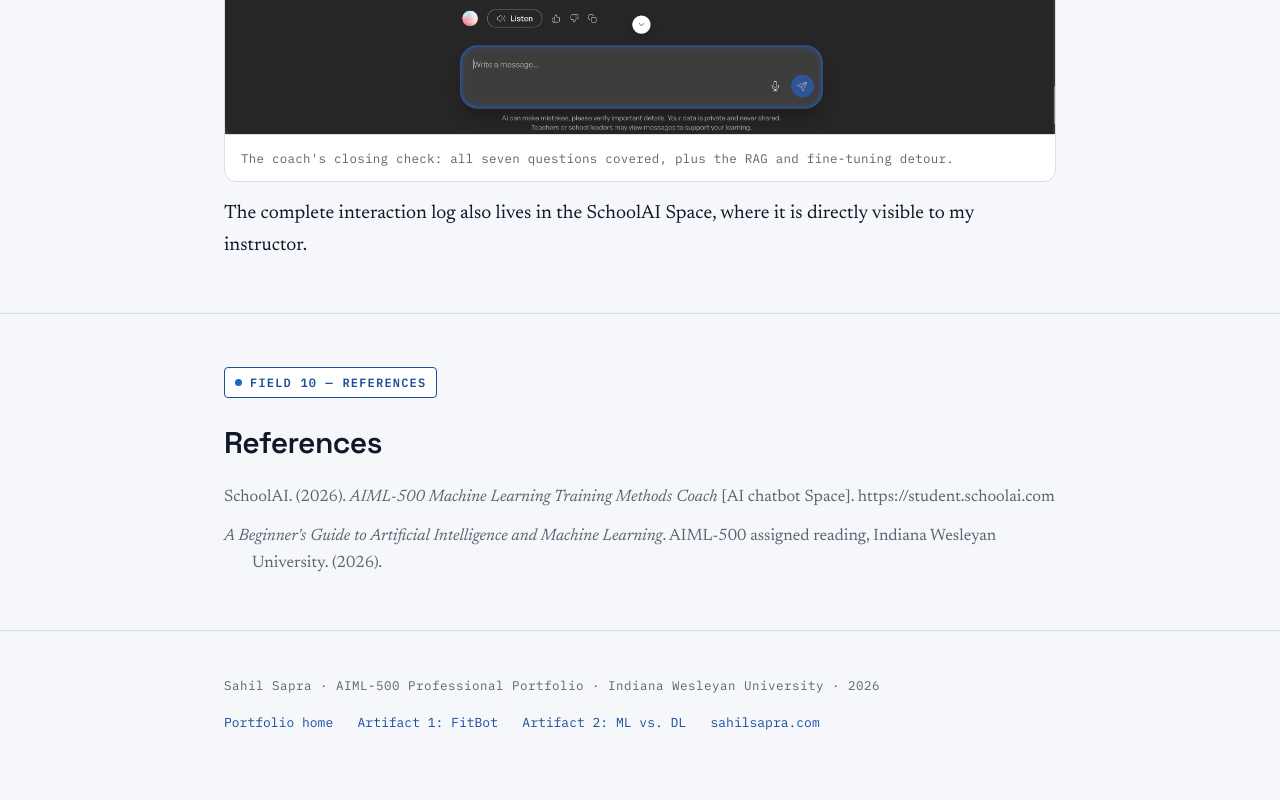
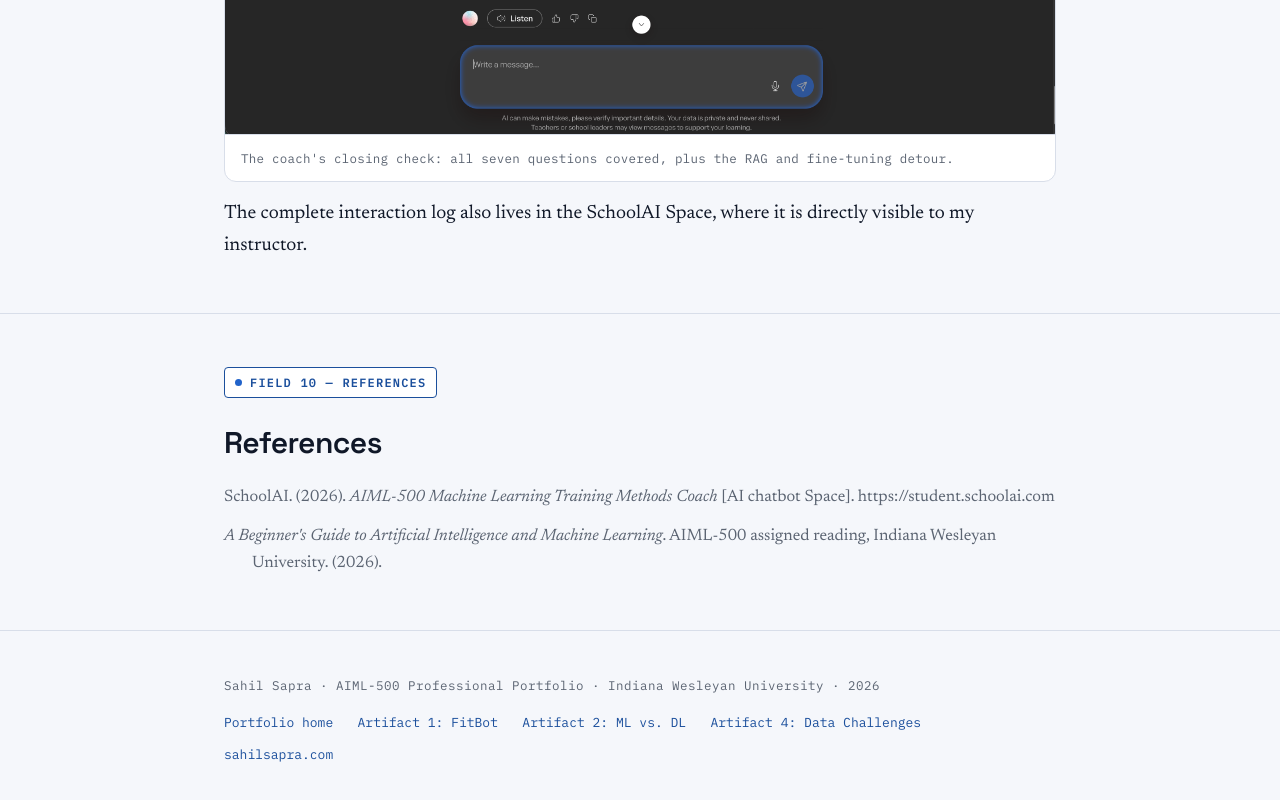
Before and after one commit to sahilsapra391/aiml-portfolio, a plain HTML site: page how-machines-learn.html in a window 1280 px wide. Shown: the part 7518-8318 px from the top of the page. Drawn offline with Linux system fonts and the light colour scheme.

Commit message:
Update how-machines-learn.html

```diff
--- a/how-machines-learn.html
+++ b/how-machines-learn.html
@@ -159,7 +159,7 @@ figure.shot img{width:100%;display:block}
 footer{padding:44px 0 60px}
 .foot-line{font-family:'IBM Plex Mono',monospace;font-size:12.5px;color:var(--muted);letter-spacing:0.04em}
 .foot-links{margin-top:12px}
-.foot-links a{font-family:'IBM Plex Mono',monospace;font-size:13px;color:var(--accent);text-decoration:none;margin-right:20px}
+.foot-links a{font-family:'IBM Plex Mono',monospace;font-size:13px;color:var(--accent);text-decoration:none;margin-right:20px;line-height:2}
 .foot-links a:hover{text-decoration:underline}
 @media(max-width:600px){.msg{max-width:94%}}
 </style>
@@ -397,6 +397,7 @@ footer{padding:44px 0 60px}
       <a href="index.html">Portfolio home</a>
       <a href="fitbot.html">Artifact 1: FitBot</a>
       <a href="ml-vs-dl.html">Artifact 2: ML vs. DL</a>
+      <a href="data-challenges.html">Artifact 4: Data Challenges</a>
       <a href="https://sahilsapra.com" target="_blank" rel="noopener">sahilsapra.com</a>
     </div>
   </div>
```
